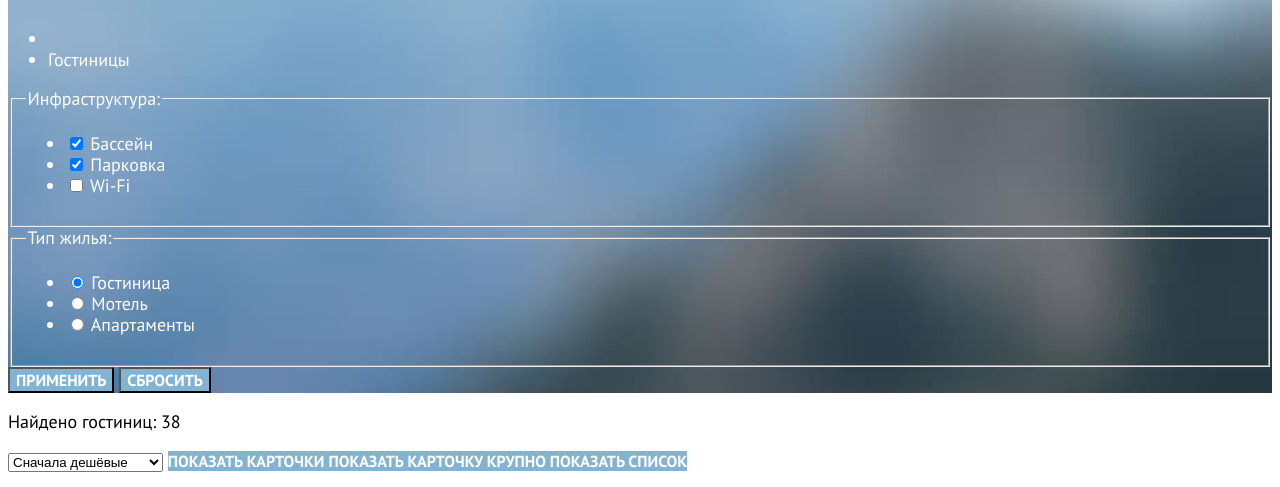
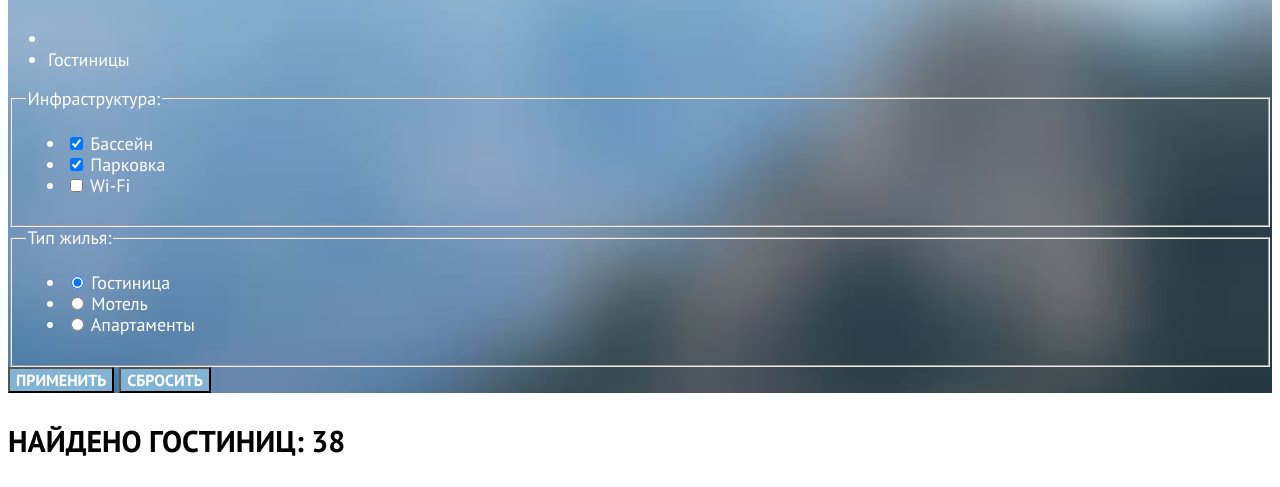
Before and after one commit to htmlacademy-htmlcss/2071821-sedona-35, a plain HTML site: page catalog.html in a window 1280 px wide. Shown: the part 409-896 px from the top of the page. Drawn offline with Linux system fonts and the light colour scheme.

Commit message:
continues stylization

```diff
--- a/catalog.html
+++ b/catalog.html
@@ -129,7 +129,7 @@
       </section>
 
       <section class="catalog">
-        <p>Найдено гостиниц: <span>38</span></p>
+        <p class="search-result">Найдено гостиниц: <span class="search-result" >38</span></p>
         <select class="select-control" aria-label="Сортировка">
           <option value="cheap">Сначала дешёвые</option>
           <option value="popular">Сначала популярные</option>
--- a/styles/styles.css
+++ b/styles/styles.css
@@ -77,6 +77,8 @@ body {
   color: #000000;
 }
 
+.welcome {}
+
 .welcome-image {
   background-image: url("../images/index-background.jpg");
   background-color: rgb(200, 219, 241);
@@ -90,7 +92,6 @@ body {
   background-image: url("../images/index-divider.svg");
   background-repeat: no-repeat;
   background-position: center bottom;
-
 
 }
 
@@ -146,11 +147,20 @@ body {
   text-transform: uppercase;
 }
 
+.search-result {
+  font-weight: 700;
+  font-size: 30px;
+  line-height: 36px;
+  text-transform: uppercase;
+
+}
+
 .subscribe {
   background-image: url("../images/subsribe-background.jpg");
   background-color: #82B3D3;
   color: #ffffff;
   text-align: center;
+  background-size: 100% auto;
 
 }
 
```
Also changed, not shown: index.html (+1 -1 lines).
